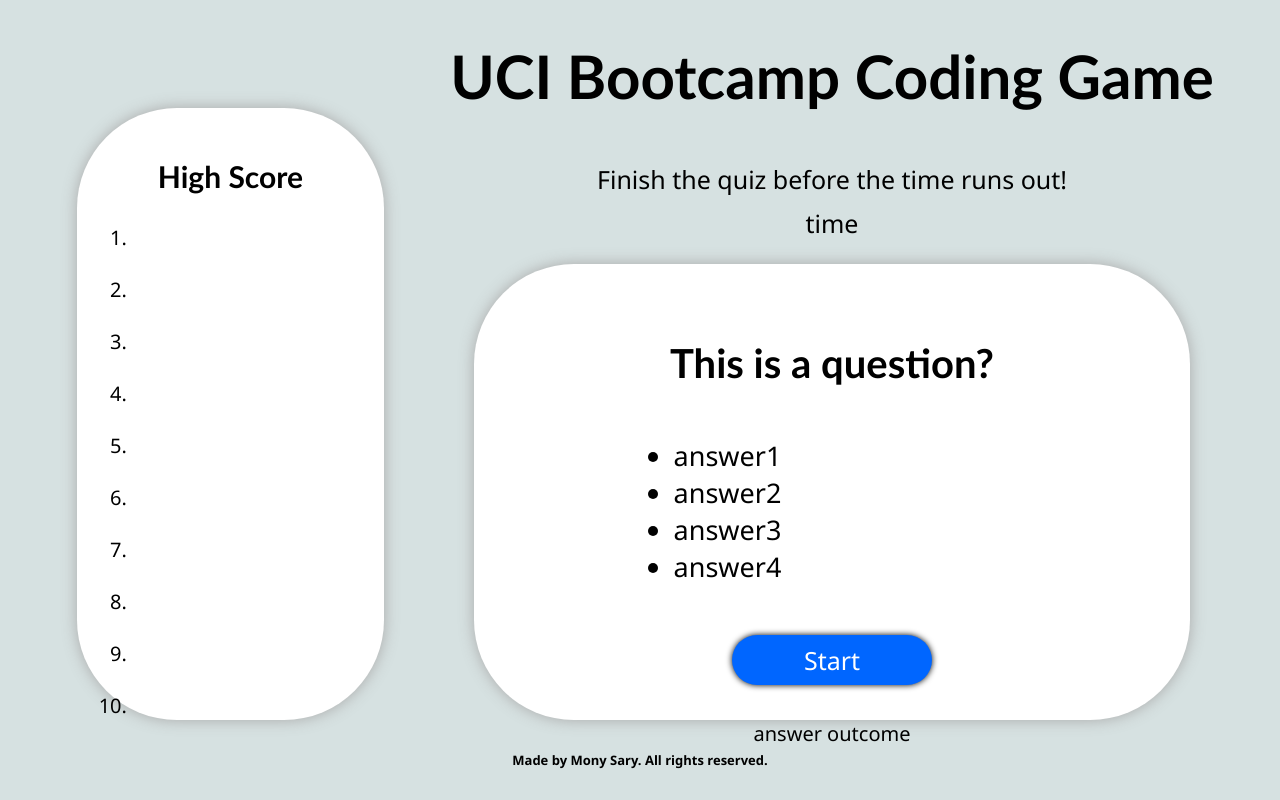
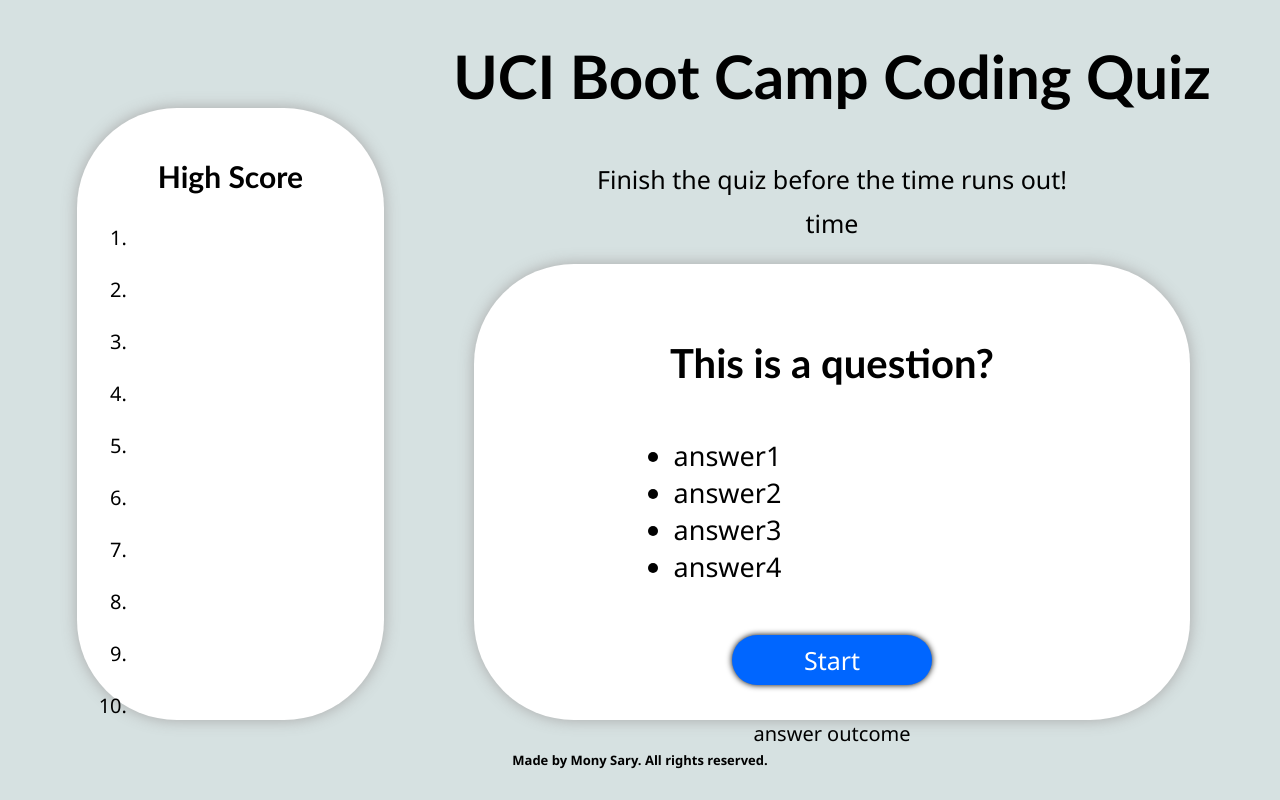
Before and after one commit to monysary/Code-Quiz, a plain HTML site: page index.html in a window 1280 px wide. Drawn offline with Linux system fonts and the light colour scheme.

Commit message:
Updated header h1 to match the html title

```diff
--- a/index.html
+++ b/index.html
@@ -56,7 +56,7 @@
     </section>
 
     <header>
-        <h1>UCI Bootcamp Coding Game</h1>
+        <h1>UCI Boot Camp Coding Quiz</h1>
         <p>Finish the quiz before the time runs out!</p>
         <div>time</div>
     </header>
```
